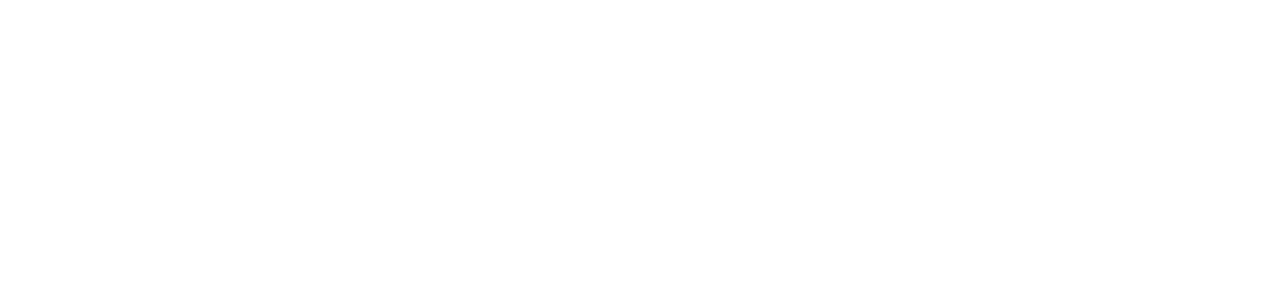
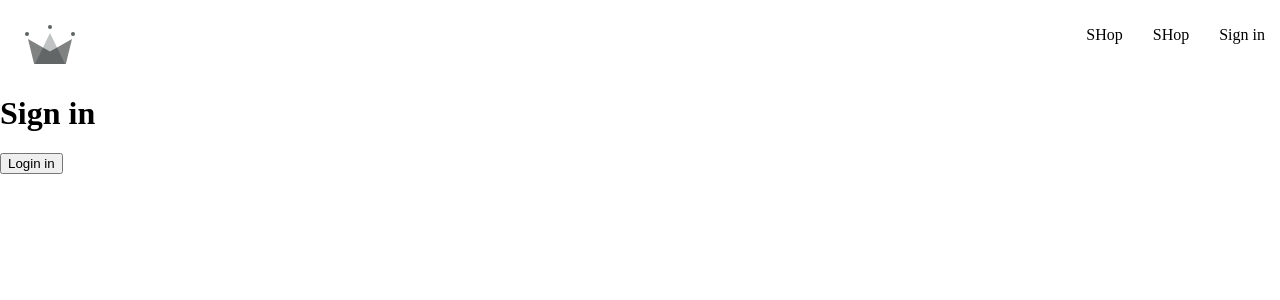
Before and after one commit to Deiversondev/capstone, a React (Create React App) app: page /sign-in in a window 1280 px wide. Before the commit this address had no page. Shown: the top 300 px of the page. Built offline with nearby package versions, Linux system fonts and the light colour scheme.

Commit message:
Adding google popup authenctication

```diff
--- a/package.json
+++ b/package.json
@@ -6,6 +6,7 @@
     "@testing-library/jest-dom": "^5.16.4",
     "@testing-library/react": "^13.3.0",
     "@testing-library/user-event": "^13.5.0",
+    "firebase": "^9.9.1",
     "react": "^18.2.0",
     "react-dom": "^18.2.0",
     "react-router-dom": "^6.3.0",
--- a/src/App.js
+++ b/src/App.js
@@ -5,6 +5,7 @@ import Navigation from './routes/navigation/navigation.component';
 // import CategoryItem from './components/category-item/category-item.component';
 // import Directory from './components/directory/directory.component';
 import Home from './routes/home/home.component';
+import SignIn from './routes/sign-in/sign-in.component';
 
 
 const Shop = () => {
@@ -26,6 +27,7 @@ const App = () => {
 
       <Route index element={<Home/>}/>
       <Route path='shop' element={<Shop />}/>
+      <Route path='/sign-in' element={<SignIn />}/>
     </Route>
 
    </Routes>
--- a/src/routes/navigation/navigation.component.jsx
+++ b/src/routes/navigation/navigation.component.jsx
@@ -16,6 +16,12 @@ const Navigation = () => {
         <Link className='nav-link' to='/shop'>
             SHop
         </Link>
+        <Link className='nav-link' to='/shop'>
+            SHop
+        </Link>
+        <Link className='nav-link' to='/sign-in'>
+            Sign in
+        </Link>
         </div>
       </div>
       <Outlet/>
--- /dev/null
+++ b/src/routes/sign-in/sign-in.component.jsx
@@ -0,0 +1,19 @@
+import {signWithGooglePopup} from '../../utils/firebase/firebase.utils'
+
+const SignIn = () => {
+
+    const logGoogleUser = async () => {
+        const res = await signWithGooglePopup();
+        console.log(res);
+    }
+
+
+    return(
+        <div>
+            <h1>Sign in</h1>
+            <button onClick={logGoogleUser}> Login in</button>
+        </div>
+    )
+}
+
+export default SignIn;
--- /dev/null
+++ b/src/utils/firebase/firebase.utils.js
@@ -0,0 +1,23 @@
+import {initializeApp} from 'firebase/app'
+import {getAuth, signInWithPopup,signInWithRedirect, GoogleAuthProvider} from 'firebase/auth'
+
+
+// Your web app's Firebase configuration
+const firebaseConfig = {
+    apiKey: "AIzaSyAKJLSrRsfVzonGg5jcSAGsaqw2F6gdeiU",
+    authDomain: "capstone-261a6.firebaseapp.com",
+    projectId: "capstone-261a6",
+    storageBucket: "capstone-261a6.appspot.com",
+    messagingSenderId: "787370995664",
+    appId: "1:787370995664:web:af25dc4d5f3e801c7a53d5"
+  };
+
+  // Initialize Firebase
+  const app = initializeApp(firebaseConfig);
+  const provider = new GoogleAuthProvider();
+  provider.setCustomParameters({
+    prompt: 'select_account'
+  });
+
+  export const auth = getAuth();
+  export const signWithGooglePopup = () => signInWithPopup(auth,provider);
```
Also changed, not shown: 1 other file (tests, documents, lock files or other folders).
